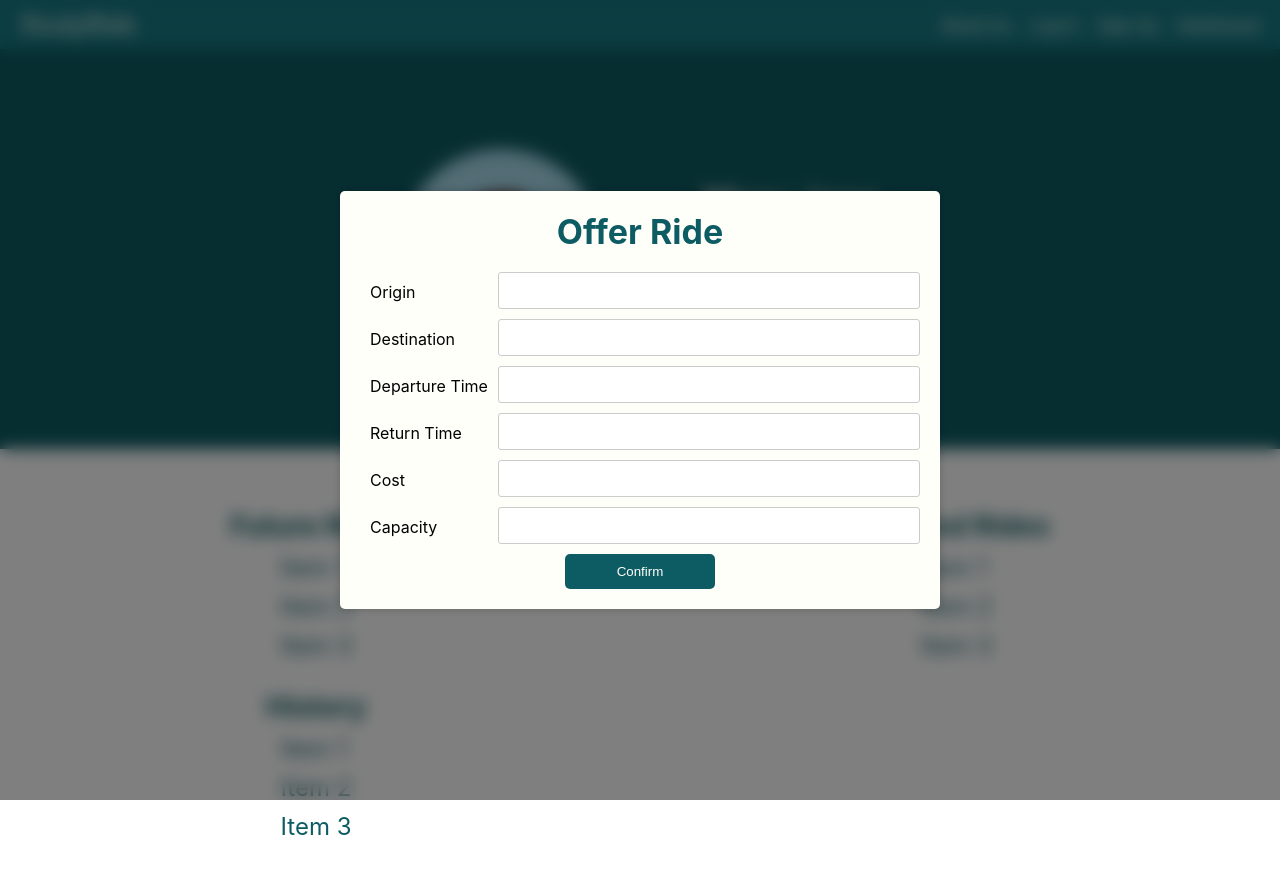
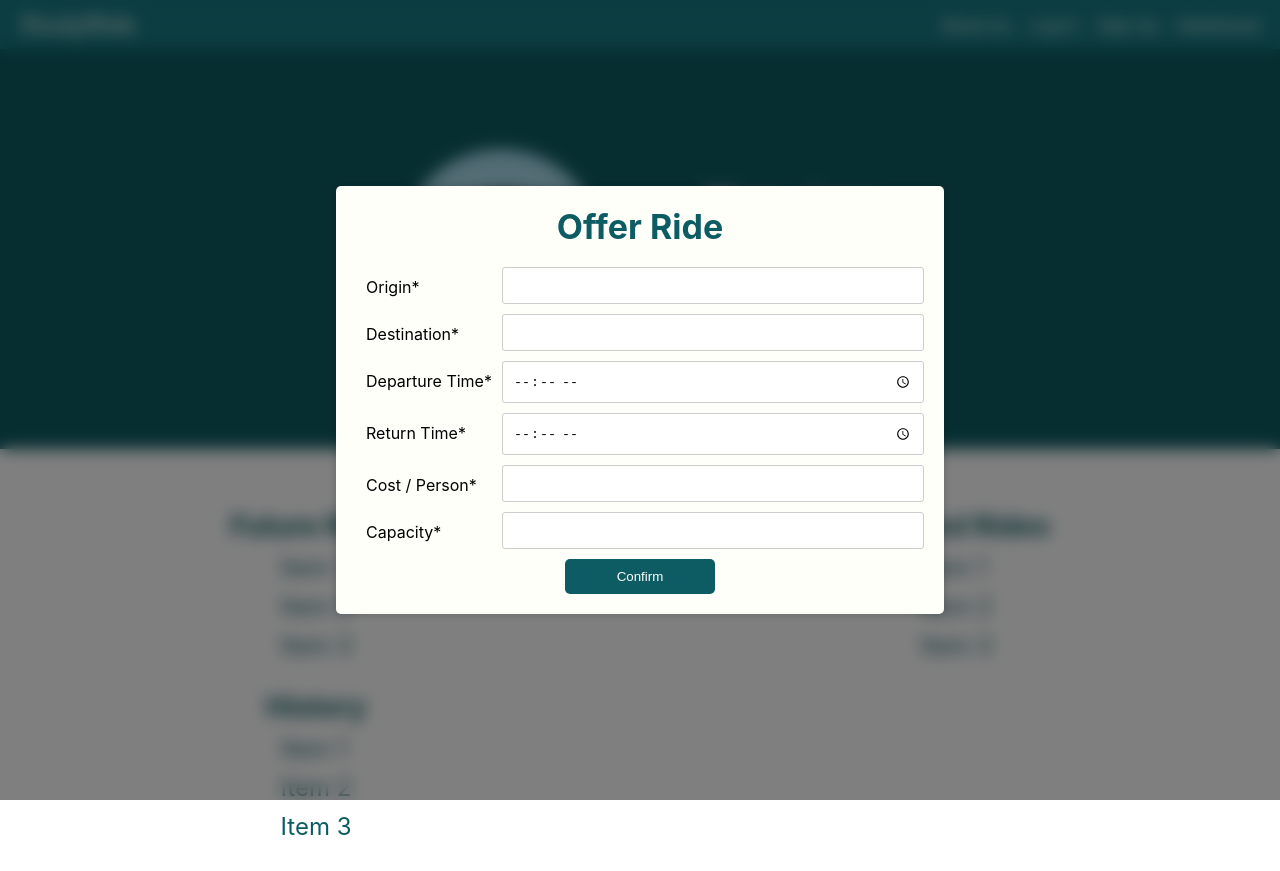
Before and after one commit to StudyRide/HackMIT2023, a React (Create React App) app in the folder client/: page /dashboard in a window 1280 px wide. Both pictures are taken after a click on the button "Offer Ride". Built offline with nearby package versions, Linux system fonts and the light colour scheme.

Commit message:
Fix parsing errors

```diff
--- a/client/src/OfferRideDialog.js
+++ b/client/src/OfferRideDialog.js
@@ -15,34 +15,46 @@ function OfferRideDialog({ isOpen, onClose }) {
 
   const fields = [
     {
-      name: "Origin",
+      name: "Origin*",
       value: origin,
       updateInput: setOrigin,
+      type: "text"
     },
     {
-      name: "Destination",
+      name: "Destination*",
       value: destination,
       updateInput: setDestination,
+      type: "text"
+
     },
     {
-      name: "Departure Time",
+      name: "Departure Time*",
       value: depTime,
       updateInput: setDepTime,
+      type: "time"
+
     },
     {
-      name: "Return Time",
+      name: "Return Time*",
       value: retTime,
       updateInput: setRetTime,
+      type: "time"
+
+
     },
     {
-      name: "Cost",
+      name: "Cost / Person*",
       value: cost,
       updateInput: setCost,
+      type: "number"
+
     },
     {
-      name: "Capacity",
+      name: "Capacity*",
       value: capacity,
       updateInput: setCapacity,
+      type: "number"
+
     },
   ];
 
@@ -68,7 +80,12 @@ function OfferRideDialog({ isOpen, onClose }) {
     axios
       .post("http://localhost:4242/createRide", data, { header: headers })
       .then((res) => toast.success(res.data))
-      .catch((err) => console.log(err));
+      .catch((err) => {
+        toast.error(
+          "Unable to create ride. Ensure all required values are specified"
+        );
+        console.log(err.response.data);
+      });
 
     // Close the dialog
     onClose();
@@ -87,7 +104,7 @@ function OfferRideDialog({ isOpen, onClose }) {
           <div className="input-boxes">
             <label htmlFor={field.name}>{field.name}</label>
             <input
-              type="text"
+              type={field.type}
               id={field.name}
               value={field.value}
               onChange={(e) => field.updateInput(e.target.value)}
```
Also changed, not shown: 2 other files (tests, documents, lock files or other folders).
